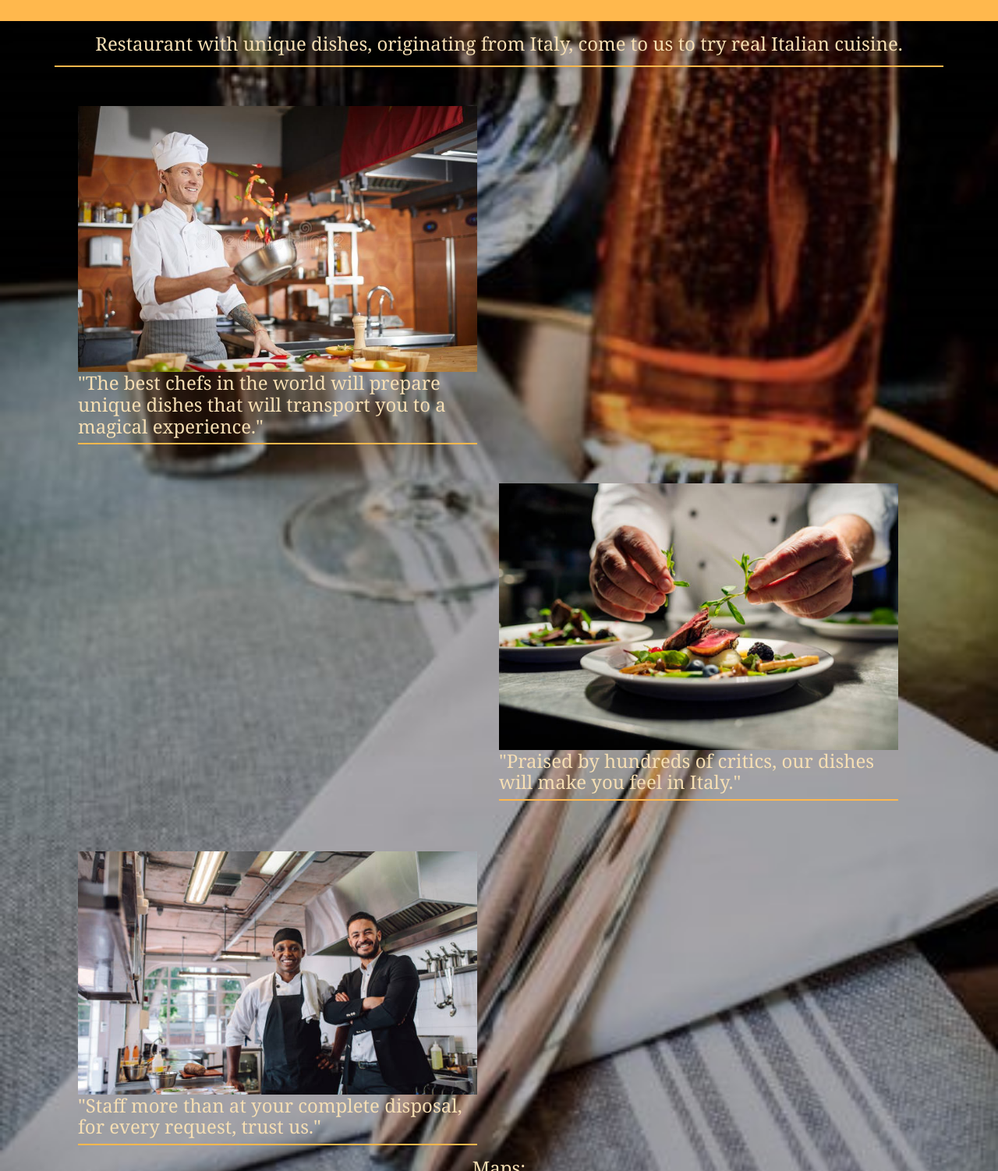
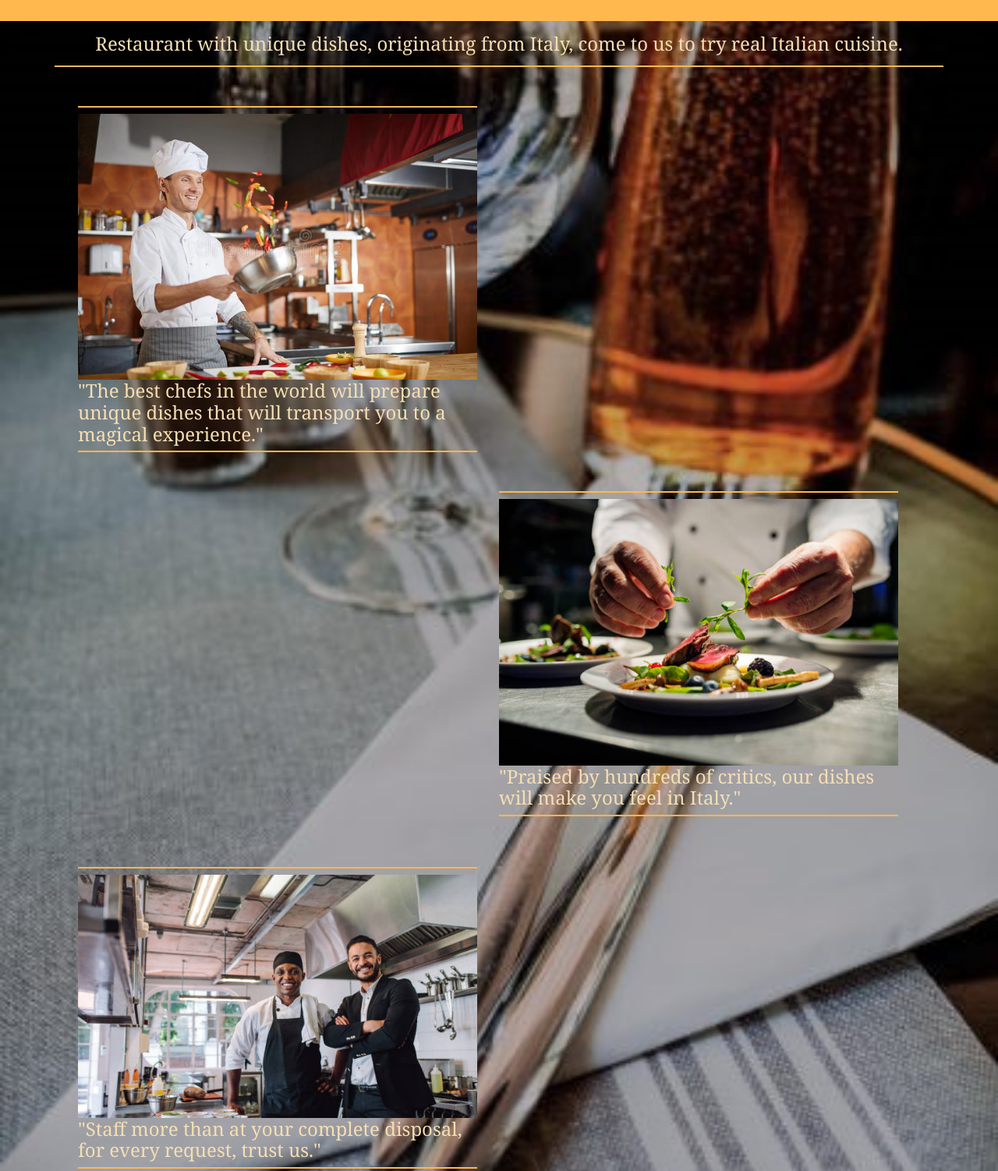
Before and after one commit to FlavioSaturn01/Italian-restaurant, a plain HTML site: page index.html in a window 1280 px wide. Shown: the part 123-1625 px from the top of the page at 78% size. Drawn offline with Linux system fonts and the light colour scheme.

Commit message:
Add files via upload

```diff
--- a/style/main.css
+++ b/style/main.css
@@ -75,6 +75,10 @@ header a {
     padding-bottom: 8px;
     border-bottom: 2px #ffb84d solid;
 }
+.chef img {
+    padding-top: 8px;
+    border-top: 2px #ffb84d solid;
+}
 .food {
     display: flex;
     margin: 0% 0% 0% 50%;
@@ -84,6 +88,8 @@ header a {
 }
 .food img {
     width: 100%;
+    padding-top: 8px;
+    border-top: 2px #ffb84d solid;
 }
 .food p {
     padding-bottom: 8px;
@@ -99,6 +105,10 @@ header a {
 .staff p {
     padding-bottom: 8px;
     border-bottom: 2px #ffb84d solid;
+}
+.staff img {
+    padding-top: 8px;
+    border-top: 2px #ffb84d solid;
 }
 .map p {
     text-align: center;
```
